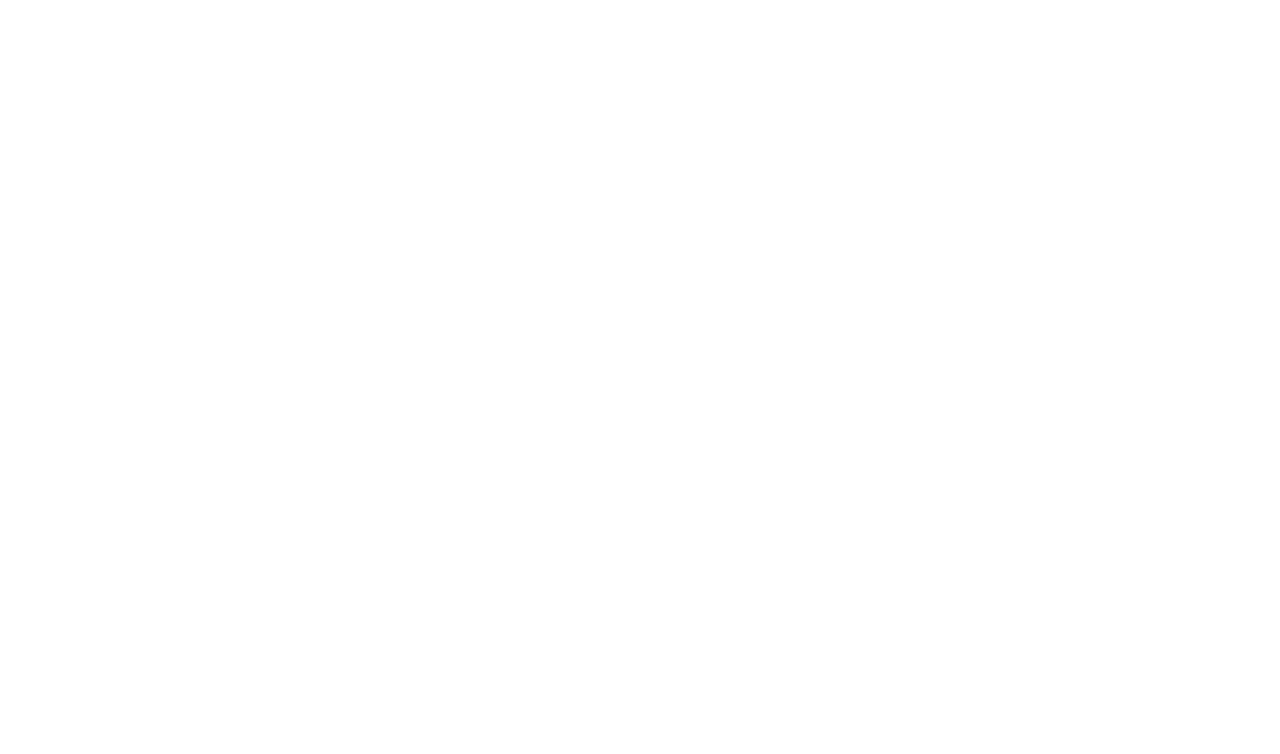
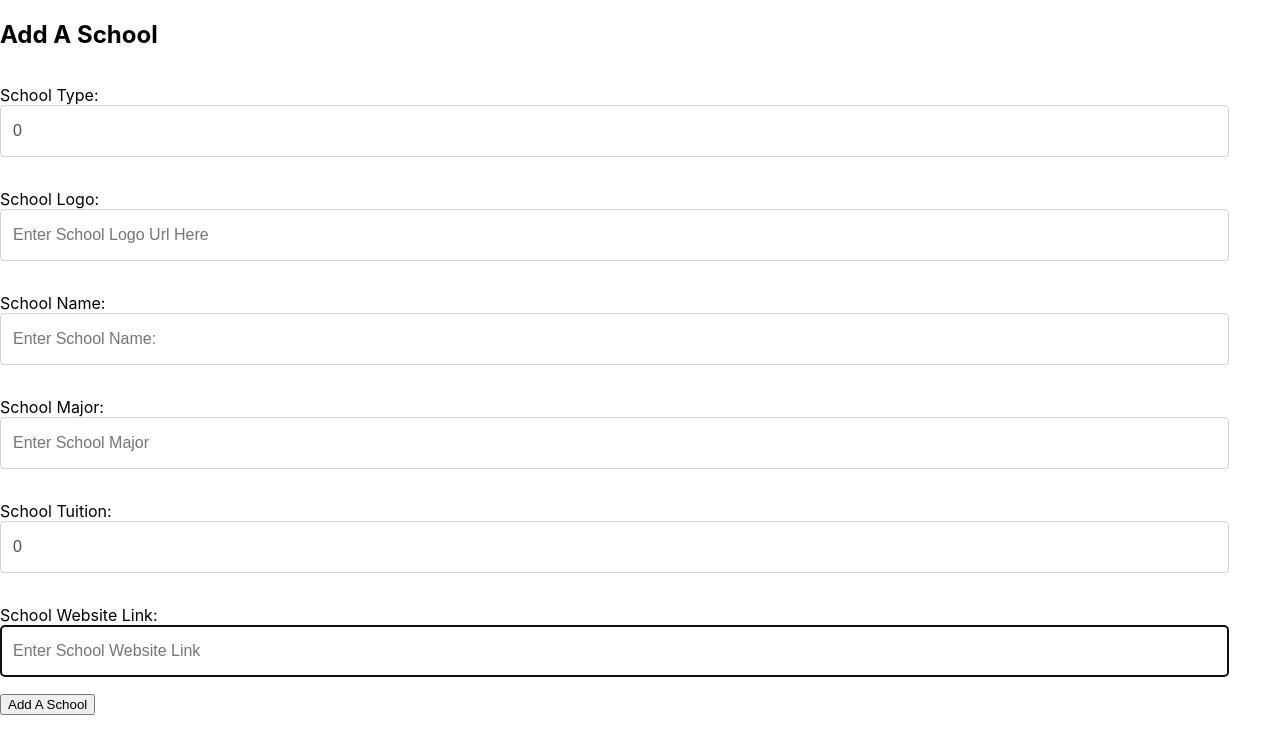
Before and after one commit to IanJames2/AFE, a React (Create React App) app: page /add_a_school in a window 1280 px wide. Shown: the top 754 px of the page. Built offline with nearby package versions, Linux system fonts and the light colour scheme; sample sign-in values are in the browser's storage.

Commit message:
The userId is not adding to the db like how I want it to! Will fix later

```diff
--- a/api/database.json
+++ b/api/database.json
@@ -25,6 +25,7 @@
       "institutionName": "Embry Riddle Aeronautical University Worldwide",
       "major": "Computer Science",
       "tuition": 10748,
+      "websiteURL": "https://worldwide.erau.edu/",
       "enrollment_status": false
     }
   ],
--- a/src/components/Afe.js
+++ b/src/components/Afe.js
@@ -1,7 +1,6 @@
 import React from "react"
 import { Route, Redirect } from "react-router-dom"
 import { ApplicationViews } from "./ApplicationViews"
-import { NavBar } from "./nav/NavBar"
 import { Login } from "./auth/Login"
 import { Register } from "./auth/Register"
 import "./Afe.css"
--- a/src/components/ApplicationViews.js
+++ b/src/components/ApplicationViews.js
@@ -1,6 +1,7 @@
 import React from "react";
 import { Route } from "react-router-dom";
 import { SchoolList } from "./school/SchoolList";
+import { SchoolForm } from "./school/SchoolForm";
 import { SchoolProvider } from "./school/SchoolProvider";
 
 export const ApplicationViews = () => {
@@ -10,6 +11,9 @@
         <Route exact path="/home">
           <SchoolList></SchoolList>
         </Route>
+        <Route path="/add_a_school">
+            <SchoolForm></SchoolForm>
+        </Route>
       </SchoolProvider>
     </>
   );
--- a/src/components/school/SchoolCard.js
+++ b/src/components/school/SchoolCard.js
@@ -1,28 +1,26 @@
-import React, { useContext } from "react"
-import "./School.css"
-import { SchoolContext } from "./SchoolProvider"
-import { useHistory } from "react-router-dom"
+import React, { useContext } from "react";
+import "./School.css";
+import { SchoolContext } from "./SchoolProvider";
+import { useHistory } from "react-router-dom";
 
-export const SchoolCard = ({ school }) =>{
-  const { deleteSchool } = useContext(SchoolContext)
-  const history = useHistory()
+export const SchoolCard = ({ school }) => {
+  const { deleteSchool } = useContext(SchoolContext);
+  const history = useHistory();
   const trashSchool = () => {
-  deleteSchool(school.id)
-    .then(() => {
-      history.push("/home")
-})
-}
+    deleteSchool(school.id).then(() => {
+      history.push("/home");
+    });
+  };
 
-return (
-
+  return (
     <section className="school">
-        <h3 className="schools">
-            { school.institutionName }
-        </h3>
-        <div className="school_major">{school.major }</div>
-        <div>{school.tuition }</div>
-        {/* <div className="school__timestamp">{school.timestamp }</div>      */}
-        <button onClick={trashSchool}>Delete This School</button>
+      <h3 className="schools">
+        <a href={school.websiteURL}>{school.institutionName}</a>
+      </h3>
+      <div className="school_major">Field of Study: {school.major}</div>
+      <div>Annual Tuition: ${school.tuition}</div>
+      {/* <div className="school__timestamp">{school.timestamp }</div>      */}
+      <button onClick={trashSchool}>Delete This School</button>
     </section>
-
-)}
+  );
+};
--- /dev/null
+++ b/src/components/school/SchoolForm.js
@@ -0,0 +1,169 @@
+import React, { useContext, useState, useEffect } from "react"
+import { SchoolContext } from "../school/SchoolProvider"
+import "./School.css"
+import { useHistory, useParams } from 'react-router-dom';
+
+//TODO:SchoolType needs a dropdown. Circle back to this!
+export const SchoolForm = () => {
+  const { addSchool, updateSchool, getSchoolById } = useContext(SchoolContext)
+  const [school, setSchool] = useState({
+    schoolTypeId: 0,
+    logo: "",
+    institutionName: "",
+    major: "",
+    tuition: 0,
+    websiteURL: ""
+  });
+
+  const [isLoading, setIsLoading] = useState(false); //? Enables and disables the button
+
+  const {schoolId} = useParams(); //* Is an object
+
+  const history = useHistory();
+
+  useEffect(() => {
+    {
+      if (schoolId){
+        getSchoolById(schoolId)
+        .then(school => {
+            setSchool(school)
+            setIsLoading(false)
+        })
+      } else {
+        setIsLoading(false)
+      }
+    }
+  }, [])
+
+  console.log(school)
+
+
+
+  const ChangeHandler = (e) => {
+    const newSchool = { ...school }
+    newSchool[e.target.id] = e.target.value
+    console.log(newSchool)
+    setSchool(newSchool)
+  }
+
+  const SubmitHandler = () => {
+    if (school.schoolTypeId === ""
+    || school.logo === ""
+    || school.institutionName === ""
+    || school.major === ""
+    || school.tuition === ""
+    || school.websiteURL === "") {
+      window.alert("Please make sure every field has a value. This is for your own good!")
+    } else {
+      setIsLoading(true); //? Disables the button - no extra clicks
+      if (schoolId) {
+        //! PUT
+        const upSchoolObjs = {
+          id: schoolId,
+        //   userId: localStorage.setItem("afe_user", schoolId.afe_user),
+          userId: localStorage.setItem("afe_user", school.afe_user),
+        //   userId: parseInt(localStorage.setItem("afe_user")),
+          schoolTypeId: 1,
+          logo: school.logo,
+          institutionName: school.institutionName,
+          major: school.major,
+          tuition: school.tuition,
+          websiteURL: school.websiteURL,
+          enrollment_status: false
+        }
+        updateSchool(upSchoolObjs)
+        .then(() => history.push(`/schools/layout/${schoolId}`))
+      } else {
+        const newSchool = {
+            userId: localStorage.setItem("afe_user"),
+            schoolTypeId: 1,
+            logo: school.logo,
+            institutionName: school.institutionName,
+            major: school.major,
+            tuition: school.tuition,
+            websiteURL: school.websiteURL,
+            enrollment_status: false
+          }
+        //! ADD
+        addSchool(newSchool)
+          .then(() => history.push("/home"))
+          }
+        }
+      }
+    return (
+      <form className="schoolForm">
+        <h2 className="schoolForm__title">{schoolId ? "Edit The School" : "Add A School" }</h2>
+        <fieldset>
+          <div className="form-group">
+            <label htmlFor="name">School Type:</label>
+            <input type="text" id="schoolTypeId" required autoFocus className="form-control"
+            placeholder="Enter School Type"
+            onChange={ChangeHandler}
+            defaultValue={school.schoolTypeId}/>
+          </div>
+        </fieldset>
+        <fieldset>
+          <div className="form-group">
+            <label htmlFor="name">School Logo:</label>
+            <input type="text" id="logo" required autoFocus className="form-control"
+            placeholder="Enter School Logo Url Here"
+            onChange={ChangeHandler}
+            defaultValue={school.logo}/>
+          </div>
+        </fieldset>
+        <fieldset>
+          <div className="form-group">
+            <label htmlFor="name">School Name:</label>
+            <input type="text" id="institutionName" required autoFocus className="form-control"
+            placeholder="Enter School Name:"
+            onChange={ChangeHandler}
+            defaultValue={school.institutionName}/>
+          </div>
+        </fieldset>
+        <fieldset>
+          <div className="form-group">
+            <label htmlFor="name">School Major:</label>
+            <input type="text" id="major" required autoFocus className="form-control"
+            placeholder="Enter School Major"
+            onChange={ChangeHandler}
+            defaultValue={school.major}/>
+          </div>
+        </fieldset>
+        <fieldset>
+          <div className="form-group">
+            <label htmlFor="name">School Tuition:</label>
+            <input type="text" id="tuition" required autoFocus className="form-control"
+            placeholder="Enter School Tuition"
+            onChange={ChangeHandler}
+            defaultValue={school.tuition}/>
+          </div>
+        </fieldset>
+        <fieldset>
+          <div className="form-group">
+            <label htmlFor="name">School Website Link:</label>
+            <input type="text" id="websiteURL" required autoFocus className="form-control"
+            placeholder="Enter School Website Link"
+            onChange={ChangeHandler}
+            defaultValue={school.websiteURL}/>
+          </div>
+        </fieldset>
+        <button className="btn btn-primary"
+        disabled={isLoading} //?What is this? Look it up later
+        onClick={school => {
+          school.preventDefault()
+          SubmitHandler()
+          }}>
+        {schoolId ? "Update The School" : "Add A School" }
+            </button>
+      </form>
+    )
+  }
+
+  /*
+- 2
+- https://www.mtsu.edu/_resources/root_images/mt-logo-mtsu.svg
+- Middle Tennessee State University
+- Computer Science
+- 1,567
+- https://www.mtsu.edu/
+  */
--- a/src/components/school/SchoolProvider.js
+++ b/src/components/school/SchoolProvider.js
@@ -35,6 +35,18 @@
         })
           .then(getSchools)
     }
+
+    const updateSchool = (school) => {
+        return fetch(`http://localhost:8088/schools/${school.id}`, {
+          method: "PUT",
+          headers: {
+            "Content-Type": "application/json"
+          },
+          body: JSON.stringify(school)
+        })
+          .then(getSchools)
+      }
+
     /*
         You return a context provider which has the
         `schools` state, `getSchools` function,
@@ -43,7 +55,7 @@
     */
     return (
         <SchoolContext.Provider value={{
-            schools, getSchools, addSchool, getSchoolById, deleteSchool
+            schools, getSchools, addSchool, getSchoolById, deleteSchool, updateSchool
         }}>
             {props.children}
         </SchoolContext.Provider>
```
